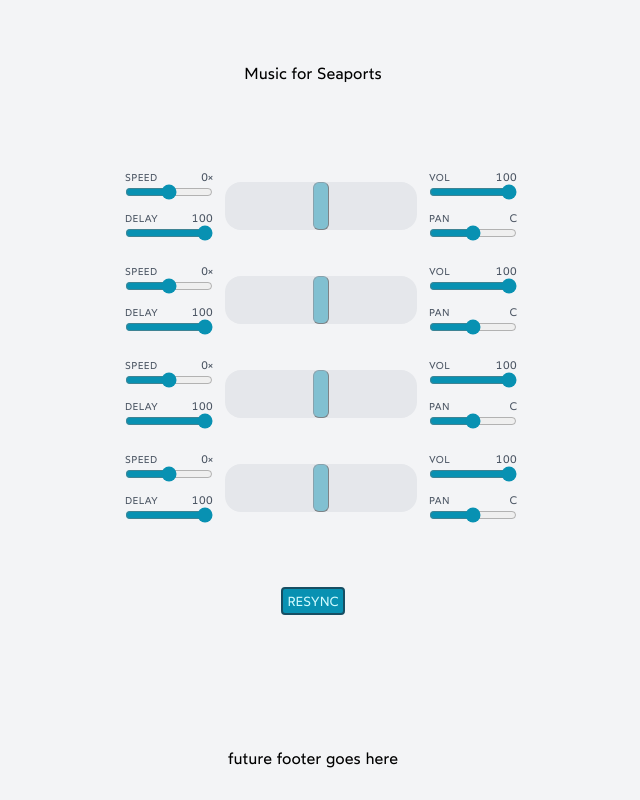
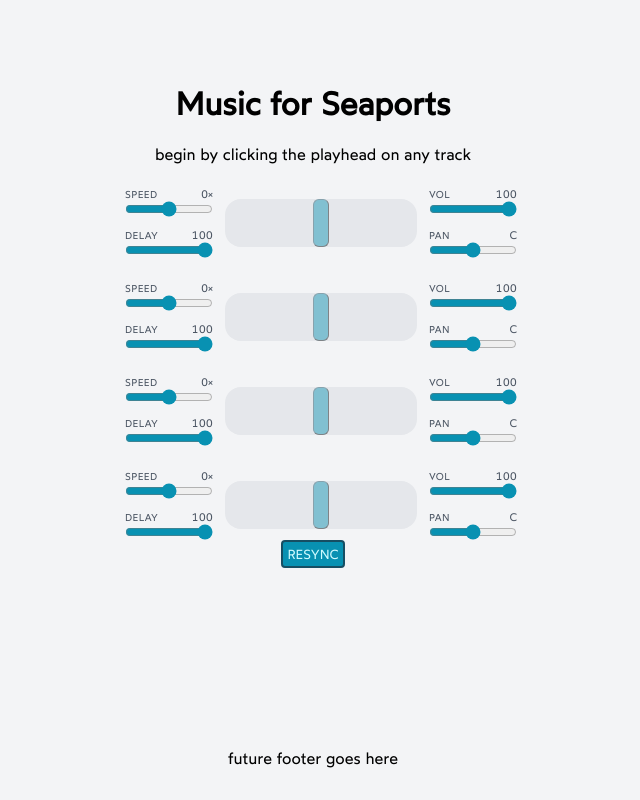
Before and after one commit to omniverse/ambient-slide, a Next.js app: page / in a window 1280 px wide. Shown: the whole page, without its empty margins (327-967 px from the left). Built offline with nearby package versions, Linux system fonts and the light colour scheme.

Commit message:
layout fixes

```diff
--- a/app/globals.css
+++ b/app/globals.css
@@ -61,15 +61,18 @@ body {
   display: flex;
   flex-direction: column;
   align-items: center;
-  gap: 4rem;
   min-height: 0;
+  width: 100%;
+  max-width: 1024px;
+  margin: 0 auto;
 }
 
 .welcome-header {
+  width: 100%;
   display: flex;
   flex-direction: column;
   align-items: center;
-  gap: 2.25rem;
+  width: 100%;
 }
 
 .welcome-section {
@@ -119,6 +122,7 @@ body {
 .control-button:hover {
   background-color: var(--color-primary-200);
   color: var(--color-primary-900);
+
 }
 
 .control-button:focus-visible {
--- a/components/welcome/main.tsx
+++ b/components/welcome/main.tsx
@@ -24,7 +24,8 @@ export function Main() {
     <main className="welcome-main">
       <div className="welcome-content">
         <header className="welcome-header">
-          <div className="welcome-logo">Music for Seaports</div>
+          <h1>Music for Seaports</h1>
+           <caption>begin by clicking the playhead on any track</caption>
         </header>
         <div className="welcome-section">
           <audio ref={audioRef1} src="/seaport/BASS 4.mp3" preload="metadata" loop />
```
